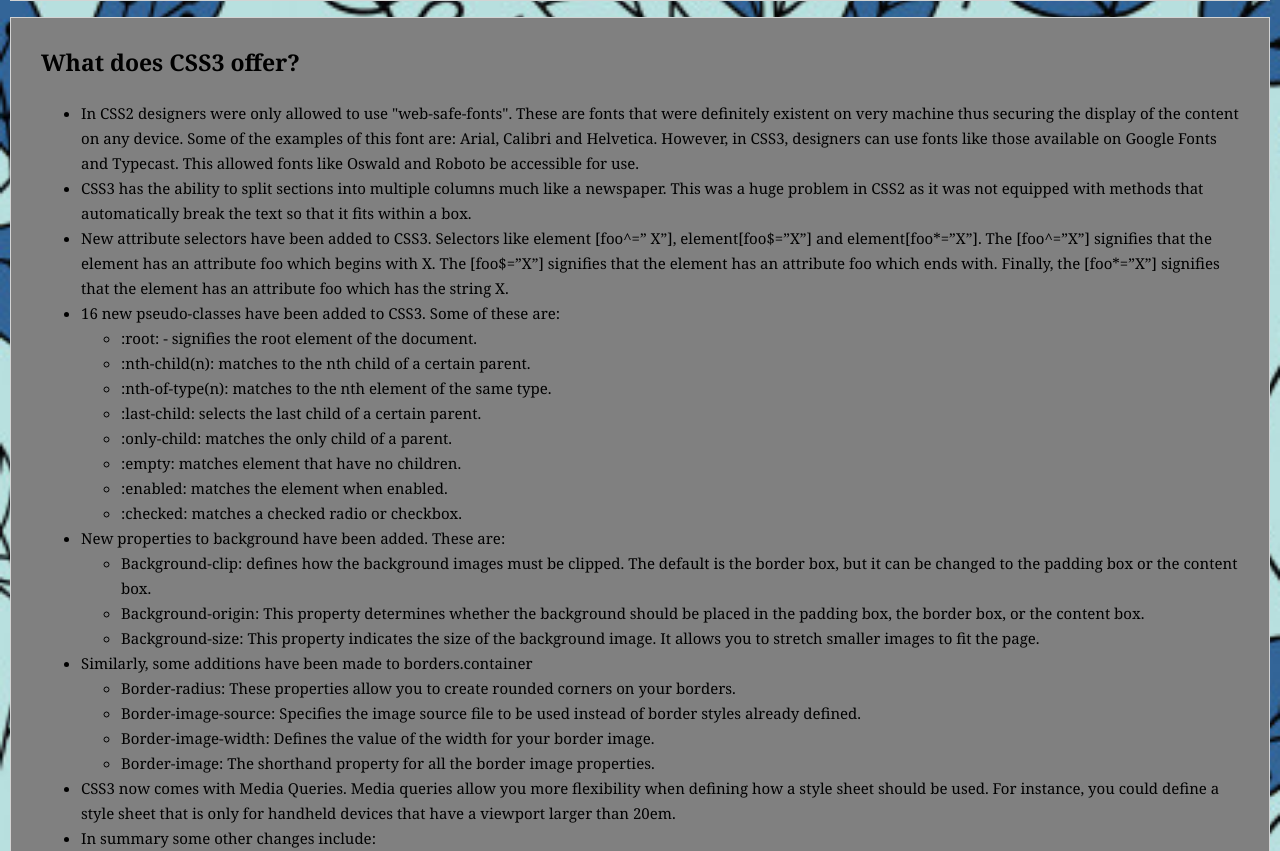
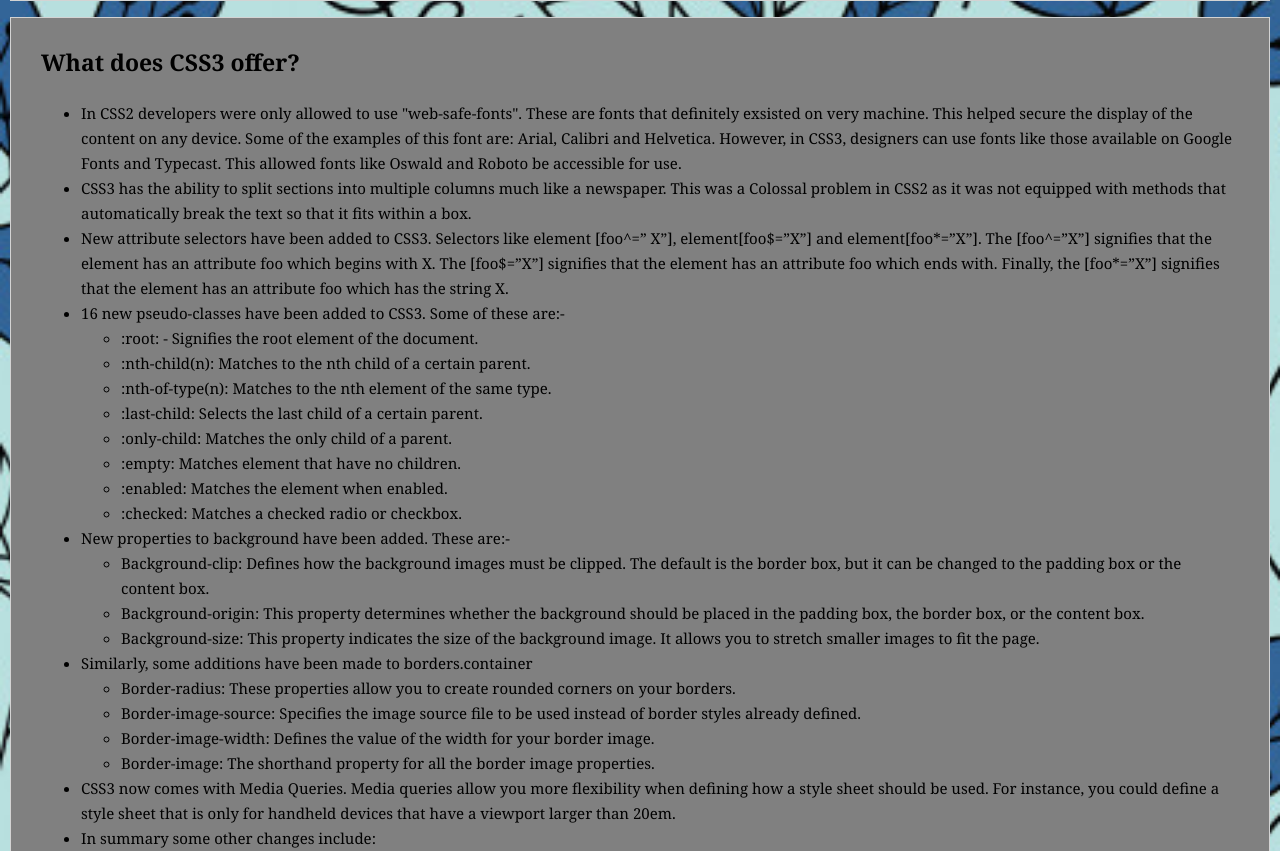
Before and after one commit to thomasale15963/MY-CV, a plain HTML site: page blog.html in a window 1280 px wide. Shown: the part 618-1469 px from the top of the page. Drawn offline with Linux system fonts and the light colour scheme.

Commit message:
Error and Grammar view to argument question

```diff
--- a/blog.html
+++ b/blog.html
@@ -5,7 +5,7 @@
     <meta charset="UTF-8">
     <meta name="viewport" content="width=device-width, initial-scale=1.0">
     <title>Thomas Alemayehu</title>
-    <link rel="stylesheet" href="./assets/css/blog.css" type="text/css">
+    <link rel="stylesheet" href="./assets/css/blog.css" type="text/css" media="all">
 </head>
 
 <body>
@@ -69,10 +69,10 @@
             </p>
             <article>
                 <ul>
-                    <li>In CSS2 designers were only allowed to use "web-safe-fonts". These are fonts that were definitely existent on very machine thus securing the display of the content on any device. Some of the examples of this font are: Arial, Calibri
+                    <li>In CSS2 developers were only allowed to use "web-safe-fonts". These are fonts that definitely exsisted on very machine. This helped secure the display of the content on any device. Some of the examples of this font are: Arial, Calibri
                         and Helvetica. However, in CSS3, designers can use fonts like those available on Google Fonts and Typecast. This allowed fonts like Oswald and Roboto be accessible for use.</li>
                     <li>
-                        CSS3 has the ability to split sections into multiple columns much like a newspaper. This was a huge problem in CSS2 as it was not equipped with methods that automatically break the text so that it fits within a box.
+                        CSS3 has the ability to split sections into multiple columns much like a newspaper. This was a Colossal problem in CSS2 as it was not equipped with methods that automatically break the text so that it fits within a box.
                     </li>
 
                     <li>
@@ -81,22 +81,22 @@
                     </li>
 
                     <li>
-                        16 new pseudo-classes have been added to CSS3. Some of these are:
+                        16 new pseudo-classes have been added to CSS3. Some of these are:-
                         <ul>
-                            <li>:root: - signifies the root element of the document.</li>
-                            <li>:nth-child(n): matches to the nth child of a certain parent.</li>
-                            <li>:nth-of-type(n): matches to the nth element of the same type.</li>
-                            <li>:last-child: selects the last child of a certain parent.</li>
-                            <li>:only-child: matches the only child of a parent.</li>
-                            <li>:empty: matches element that have no children.</li>
-                            <li>:enabled: matches the element when enabled.</li>
-                            <li>:checked: matches a checked radio or checkbox.</li>
+                            <li>:root: - Signifies the root element of the document.</li>
+                            <li>:nth-child(n): Matches to the nth child of a certain parent.</li>
+                            <li>:nth-of-type(n): Matches to the nth element of the same type.</li>
+                            <li>:last-child: Selects the last child of a certain parent.</li>
+                            <li>:only-child: Matches the only child of a parent.</li>
+                            <li>:empty: Matches element that have no children.</li>
+                            <li>:enabled: Matches the element when enabled.</li>
+                            <li>:checked: Matches a checked radio or checkbox.</li>
                         </ul>
                     </li>
 
-                    <li>New properties to background have been added. These are:
+                    <li>New properties to background have been added. These are:-
                         <ul>
-                            <li>Background-clip: defines how the background images must be clipped. The default is the border box, but it can be changed to the padding box or the content box.</li>
+                            <li>Background-clip: Defines how the background images must be clipped. The default is the border box, but it can be changed to the padding box or the content box.</li>
                             <li>Background-origin: This property determines whether the background should be placed in the padding box, the border box, or the content box.</li>
                             <li>Background-size: This property indicates the size of the background image. It allows you to stretch smaller images to fit the page.</li>
                         </ul>
```
Also changed, not shown: 1.html (+1 -1 lines), 2.html (+1 -1 lines), 3.html (+1 -1 lines), contact.html (+1 -1 lines), gallery.html (+1 -1 lines), index.html (+1 -1 lines).
